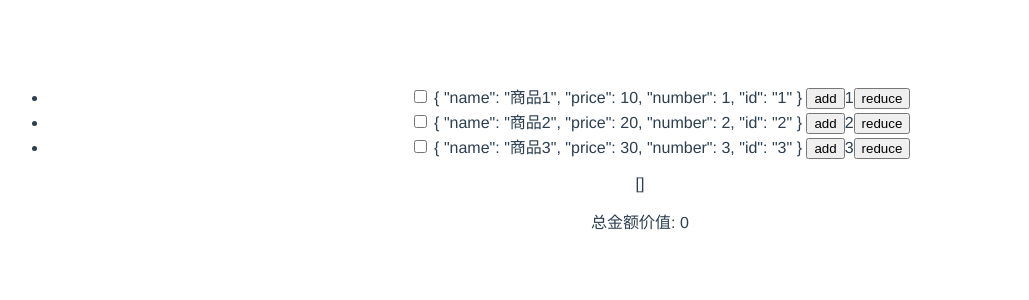
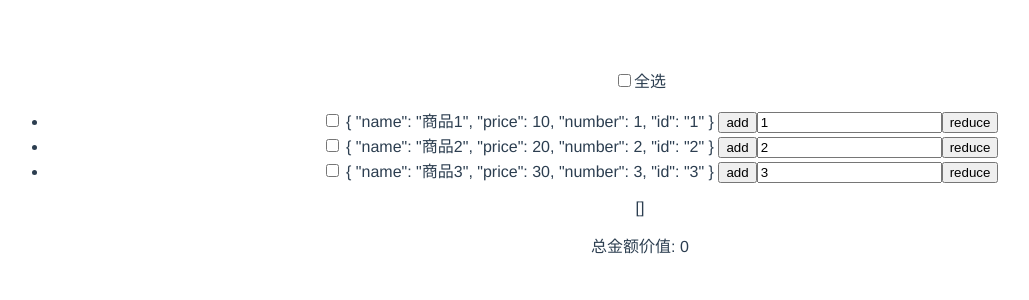
Before and after one commit to yuanhuan-sky/Vuex, a Vue app: page /#/3 in a window 1280 px wide. Shown: the top 300 px of the page, without its empty margins (0-1029 px from the left). Built offline with nearby package versions, Linux system fonts and the light colour scheme.

Commit message:
双向数据绑定-购物车功能

```diff
--- a/src/views/count3.vue
+++ b/src/views/count3.vue
@@ -1,13 +1,17 @@
 <template>
     <div class="box">
+        <input type="checkbox" v-model="isAllChecked" @change="handleChange">全选
         <ul>
             <li v-for="data in datalist" :key="data.id">
                 <!-- {{ data }} -->
-                <input type="checkbox" v-model="checkgroup" :value="data" @change="handleClick">
+                <!-- <input type="checkbox" v-model="checkgroup" :value="data" @change="handleChange"> -->
+                <input type="checkbox" v-model="checkgroup" :value="data" @change="handleItemChange">
                 {{ data }}
                 <button @click="data.number++">add</button>
-                <span>{{ data.number }}</span>
-                <button @click="data.number--">reduce</button>
+                <!-- <span>{{ data.number }}</span> -->
+                <span><input type="number" v-model="data.number"></span>
+                <!-- <button @click="data.number--">reduce</button> -->
+                <button @click="handleReaduce(data)">reduce</button>
             </li>
         </ul>
         {{ checkgroup }}
@@ -52,8 +56,27 @@ export default {
         };
     },
     methods: {
-        handleClick () {
-            console.log('handleClick')
+        handleItemChange () {
+          console.log('handleItemChange')
+          if(this.checkgroup.length===this.datalist.length){
+            this.isAllChecked = true;
+          }else {
+            this.isAllChecked = false;
+          }
+        },
+        handleReaduce(data){
+          data.number--
+          if(data.number===0){
+            data.number=1
+          }
+        },
+        handleChange () {
+            console.log('handleChange',this.isAllChecked)
+            if(this.isAllChecked){
+              this.checkgroup=this.datalist
+            }else {
+              this.checkgroup = [];
+            }
         },
         getSum() {
             // var sum = 0;
```
